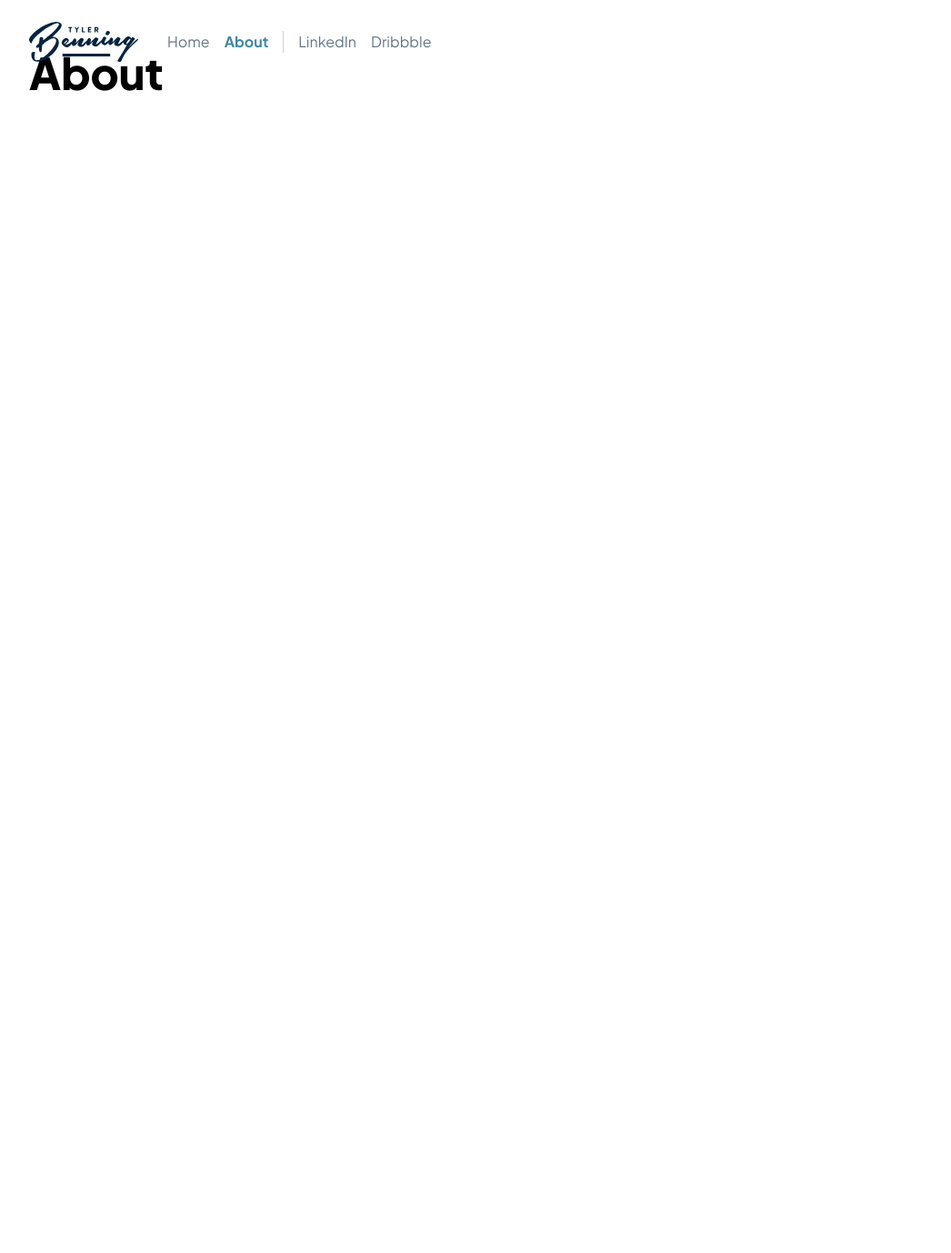
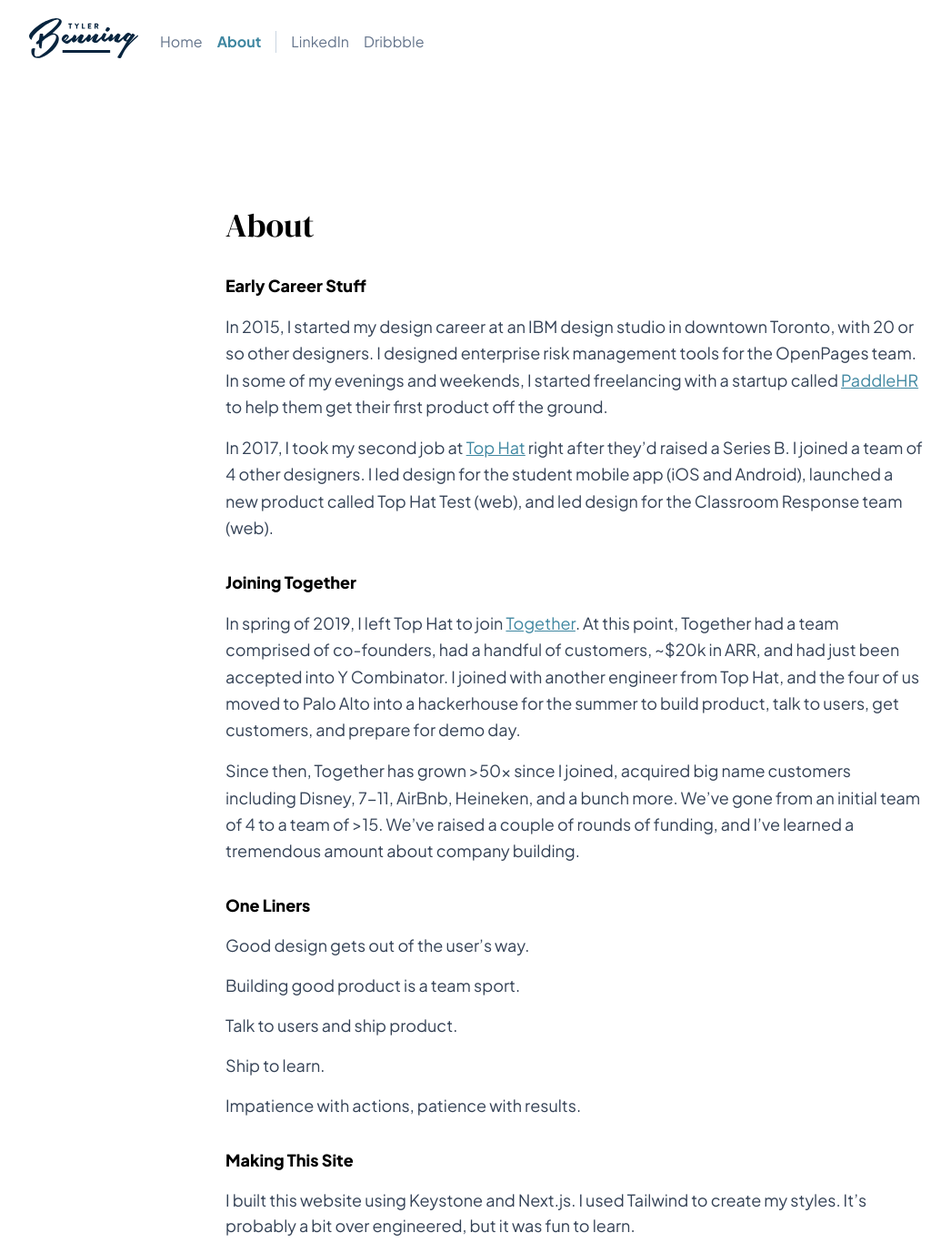
Before and after one commit to tbenning/tylerbenning.com, a Next.js app: page /about in a window 1280 px wide. Shown: the whole page at 91% size, without its empty margins (8-1054 px from the left). Before the commit the page ends 800 px from the top, so only its background shows below. Built offline with nearby package versions, Linux system fonts and the light colour scheme.

Commit message:
added package for icons and about pg

```diff
--- a/components/Capsule/index.tsx
+++ b/components/Capsule/index.tsx
@@ -1,8 +1,9 @@
-export default function Capsule({ text, className }) {
+export default function Capsule({ text, className, icon }) {
   return (
     <div
-      className={`inline-block border border-solid border-gray-300 rounded-full py-2 px-3 transition duration-300 ease-in-out hover:bg-gray-200 hover:cursor-default hover:border-transparent ${className}`}
+      className={`inline-block border flex items-center border-solid border-gray-300 rounded-full py-2 px-3 transition duration-300 ease-in-out hover:bg-gray-200 hover:cursor-default hover:border-transparent ${className}`}
     >
+      {icon && <div className="mr-2">{icon}</div>}
       <span className="text-sm text-secondary">{text}</span>
     </div>
   )
--- a/components/Homepage/index.tsx
+++ b/components/Homepage/index.tsx
@@ -1,11 +1,19 @@
+import {
+  BeakerIcon,
+  BriefcaseIcon,
+  FilterIcon,
+  CodeIcon,
+  SearchCircleIcon,
+} from "@heroicons/react/solid"
+
 import Capsule from "../Capsule"
 
 export default function Homepage() {
   return (
     <>
       <div className="grid grid-cols-1 md:grid-cols-2 md:gap-4">
-        <div className="order-2 py-4 md:py-20 md:order-1">
-          <h1 className="mt-6 text-3xl font-bold tracking-tight md:text-5xl text-primary leading-headers">
+        <div className="order-2 py-4 md:py-36 2xl:py-44 md:order-1">
+          {/* <h1 className="mt-6 mb-4 text-3xl font-bold tracking-tight md:text-5xl text-primary leading-headers">
             Hi, I’m Tyler —{" "}
             <span className="inline-block text-darkseafoam">
               I’m the founding designer at{" "}
@@ -18,23 +26,48 @@
                 Together
               </a>
             </span>
+          </h1> */}
+          <h1 className="mb-4 font-serif text-4xl antialiased  md:text-5xl text-primary">
+            Hi, I’m Tyler —{" "}
+            <span className="inline-block text-darkseafoam">
+              I’m the founding designer at Together
+            </span>
           </h1>
-          {/* <h1 className="antialiased font-serif mt-6 text-6xl text-gray-900">Hi, I’m Tyler — <span className="text-darkseafoam inline-block" >I’m the founding designer at Together</span></h1> */}
-          <p className="mt-3 text-lg md:mt-6 md:text-xl text-secondary">
+          <p className="text-lg md:leading-relaxed md:mt-6 md:text-xl text-tertiary">
             Having worked at a startup for the last few years, I often work in
             these roles too
           </p>
           <div className="flex flex-wrap mt-4 -m-1">
-            <Capsule text="Growth" className="m-1" />
-            <Capsule text="Product Management" className="m-1" />
-            <Capsule text="Marketing" className="m-1" />
-            <Capsule text="Front End Development" className="m-1" />
-            <Capsule text="User Research" className="m-1" />
+            <Capsule
+              text="Product Management"
+              className="m-1"
+              icon={<BriefcaseIcon className="w-4 h-5 text-yellow-700" />}
+            />
+            <Capsule
+              text="Growth"
+              className="m-1"
+              icon={<BeakerIcon className="w-4 h-5 text-lime-600" />}
+            />
+            <Capsule
+              text="Marketing"
+              className="m-1"
+              icon={<FilterIcon className="w-4 h-5 text-indigo-500" />}
+            />
+            <Capsule
+              text="Front End Development"
+              className="m-1"
+              icon={<CodeIcon className="w-4 h-5 text-darkseafoam" />}
+            />
+            <Capsule
+              text="User Research"
+              className="m-1"
+              icon={<SearchCircleIcon className="w-4 h-5 text-red-600" />}
+            />
           </div>
         </div>
 
         <div className="z-0 order-1 md:order-2">
-          <div className="inset-y-0 -mt-16 md:-mt-52">
+          <div className="inset-y-0 -mt-8 md:-mt-52">
             <img
               src="img/hero1.svg"
               alt="cursor on a white box with abstract design"
--- a/components/Layout/index.tsx
+++ b/components/Layout/index.tsx
@@ -3,9 +3,11 @@
 export default function Layout({ children }) {
   return (
     <>
-      <div className="container px-4 mx-auto md:px-10 max-w-screen-xl">
-        <Nav />
-        <div className="pt-4">{children}</div>
+      <div className="container mx-auto max-w-screen-xl">
+        <div className="px-4 md:px-10">
+          <Nav />
+          <div className="pt-4">{children}</div>
+        </div>
       </div>
     </>
   )
--- a/components/Nav/index.tsx
+++ b/components/Nav/index.tsx
@@ -10,23 +10,21 @@
     { name: "About", href: "/about", isActive: router.pathname === "/about" },
   ]
   return (
-    <div className="absolute z-10 flex items-center py-4 divide-x divide-gray-300">
+    <nav className="sticky top-0 z-10 flex flex-col items-center content-center w-full py-3 md:w- md:flex-row">
+      <Link href="/">
+        <a className="pb-2 md:pr-6">
+          <LogoSvg />
+        </a>
+      </Link>
       <div className="flex items-center pr-4 space-x-4">
-        <Link href="/">
-          <a className="pr-2 md:pr-4">
-            <LogoSvg />
-          </a>
-        </Link>
         {navigation.map((item) => (
           <NavItem item={item} key={item.name} />
         ))}
-      </div>
-      <div className="flex items-center pl-4 space-x-4">
         <a
           href="https://www.linkedin.com/in/tylerbenning/"
           target="_blank"
           rel="noreferrer"
-          className="text-sm md:text-base text-tertiary hover:text-primary"
+          className="pl-4 text-sm border-l md:text-base text-tertiary hover:text-primary border-primary"
         >
           LinkedIn
         </a>
@@ -39,7 +37,7 @@
           Dribbble
         </a>
       </div>
-    </div>
+    </nav>
   )
 }
 
--- a/package.json
+++ b/package.json
@@ -9,6 +9,7 @@
     "lint": "next lint"
   },
   "dependencies": {
+    "@heroicons/react": "^1.0.5",
     "@keystone-next/document-renderer": "^4.0.1",
     "@keystone-next/fields-document": "^13.0.0",
     "@keystone-next/keystone": "^28.0.0",
@@ -32,8 +33,8 @@
     "eslint-plugin-tailwind": "^0.2.1",
     "eslint-plugin-unused-imports": "^1.1.5",
     "postcss": "^8.3.11",
+    "prettier": "^2.4.1",
     "tailwindcss": "^2.2.19",
-    "typescript": "4.5.2",
-    "prettier": "^2.4.1"
+    "typescript": "4.5.2"
   }
 }
--- a/pages/about.tsx
+++ b/pages/about.tsx
@@ -3,8 +3,83 @@
 export default function About() {
   return (
     <Layout>
-      <div className="pt-10">
-        <h1 className="text-5xl font-bold">About</h1>
+      <div className="max-w-3xl pt-10 mx-auto mt-16 md:mt-20">
+        <h1 className="mb-8 font-serif text-4xl antialiased">About</h1>
+        <h2 className="mb-4 text-lg font-bold">Early Career Stuff</h2>
+        <p className="mb-4 text-lg leading-relaxed text-secondary">
+          In 2015, I started my design career at an IBM design studio in
+          downtown Toronto, with 20 or so other designers. I designed enterprise
+          risk management tools for the OpenPages team. In some of my evenings
+          and weekends, I started freelancing with a startup called{" "}
+          <a
+            href="https://www.paddlehr.com/"
+            className="underline text-darkseafoam transform ease-in-out duration-200 hover:bg-gray-100 hover:no-underline"
+            target="_blank"
+            rel="noreferrer"
+          >
+            PaddleHR
+          </a>{" "}
+          to help them get their first product off the ground.
+        </p>
+        <p className="mb-4 text-lg leading-relaxed text-secondary">
+          In 2017, I took my second job at{" "}
+          <a
+            className="underline text-darkseafoam transform ease-in-out duration-200 hover:bg-gray-100 hover:no-underline"
+            href="https://tophat.com/"
+            target="_blank"
+            rel="noreferrer"
+          >
+            Top Hat
+          </a>{" "}
+          right after they’d raised a Series B. I joined a team of 4 other
+          designers. I led design for the student mobile app (iOS and Android),
+          launched a new product called Top Hat Test (web), and led design for
+          the Classroom Response team (web).
+        </p>
+        <h2 className="pt-4 mb-4 text-lg font-bold">Joining Together</h2>
+        <p className="mb-4 text-lg leading-relaxed text-secondary">
+          In spring of 2019, I left Top Hat to join{" "}
+          <a
+            className="underline text-darkseafoam transform ease-in-out duration-200 hover:bg-gray-100 hover:no-underline"
+            href="https://www.togetherplatform.com/"
+            target="_blank"
+            rel="noreferrer"
+          >
+            Together
+          </a>
+          . At this point, Together had a team comprised of co-founders, had a
+          handful of customers, ~$20k in ARR, and had just been accepted into Y
+          Combinator. I joined with another engineer from Top Hat, and the four
+          of us moved to Palo Alto into a hackerhouse for the summer to build
+          product, talk to users, get customers, and prepare for demo day.
+        </p>
+        <p className="mb-4 text-lg leading-relaxed text-secondary">
+          Since then, Together has grown &gt;50x since I joined, acquired big
+          name customers including Disney, 7-11, AirBnb, Heineken, and a bunch
+          more. We’ve gone from an initial team of 4 to a team of &gt;15. We’ve
+          raised a couple of rounds of funding, and I’ve learned a tremendous
+          amount about company building.
+        </p>
+        <h2 className="pt-4 mb-4 text-lg font-bold">One Liners</h2>
+        <p className="mb-4 text-lg text-secondary">
+          Good design gets out of the user’s way.
+        </p>
+        <p className="mb-4 text-lg text-secondary">
+          Building good product is a team sport.
+        </p>
+        <p className="mb-4 text-lg text-secondary">
+          Talk to users and ship product.
+        </p>
+        <p className="mb-4 text-lg text-secondary">Ship to learn.</p>
+        <p className="mb-4 text-lg text-secondary">
+          Impatience with actions, patience with results.
+        </p>
+        <h2 className="pt-4 mb-4 text-lg font-bold">Making This Site</h2>
+        <p className="mb-4 text-lg text-secondary">
+          I built this website using Keystone and Next.js. I used Tailwind to
+          create my styles. It’s probably a bit over engineered, but it was fun
+          to learn.
+        </p>
       </div>
     </Layout>
   )
--- a/styles/tailwind-custom.css
+++ b/styles/tailwind-custom.css
@@ -14,8 +14,8 @@
   .text-tertiary {
     @apply text-gray-500;
   }
-  .divider-main {
-    @apply divider-gray-400;
+  .border-primary {
+    @apply border-gray-300;
   }
 }
 
--- a/tailwind.config.js
+++ b/tailwind.config.js
@@ -18,6 +18,7 @@
         cyan: colors.cyan,
         darkseafoam: "#3F87A1",
         darkerseafoam: "#207796",
+        lime: colors.lime,
       },
     },
   },
```
Also changed, not shown: public/img/about-tyler.jpg (added), 1 other file (tests, documents, lock files or other folders).
